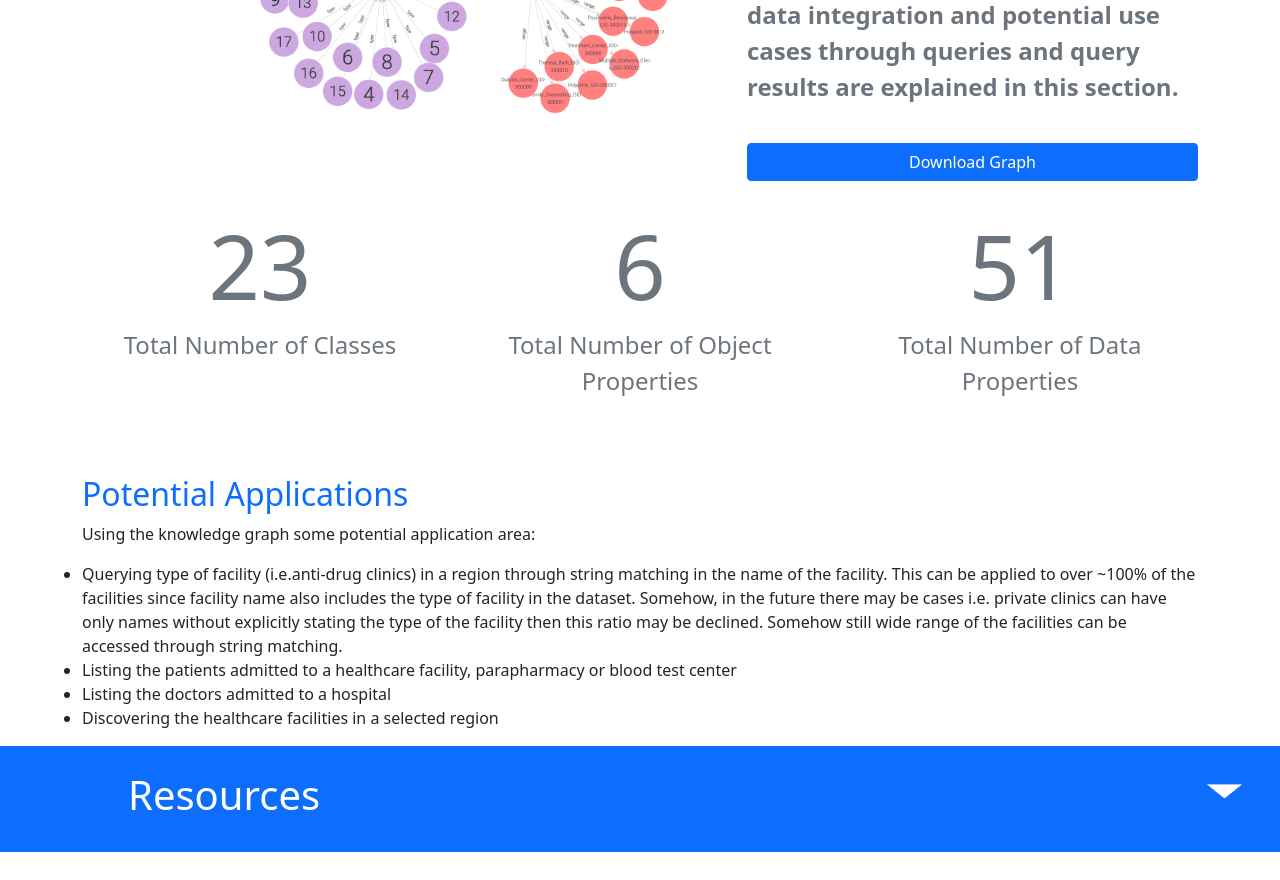
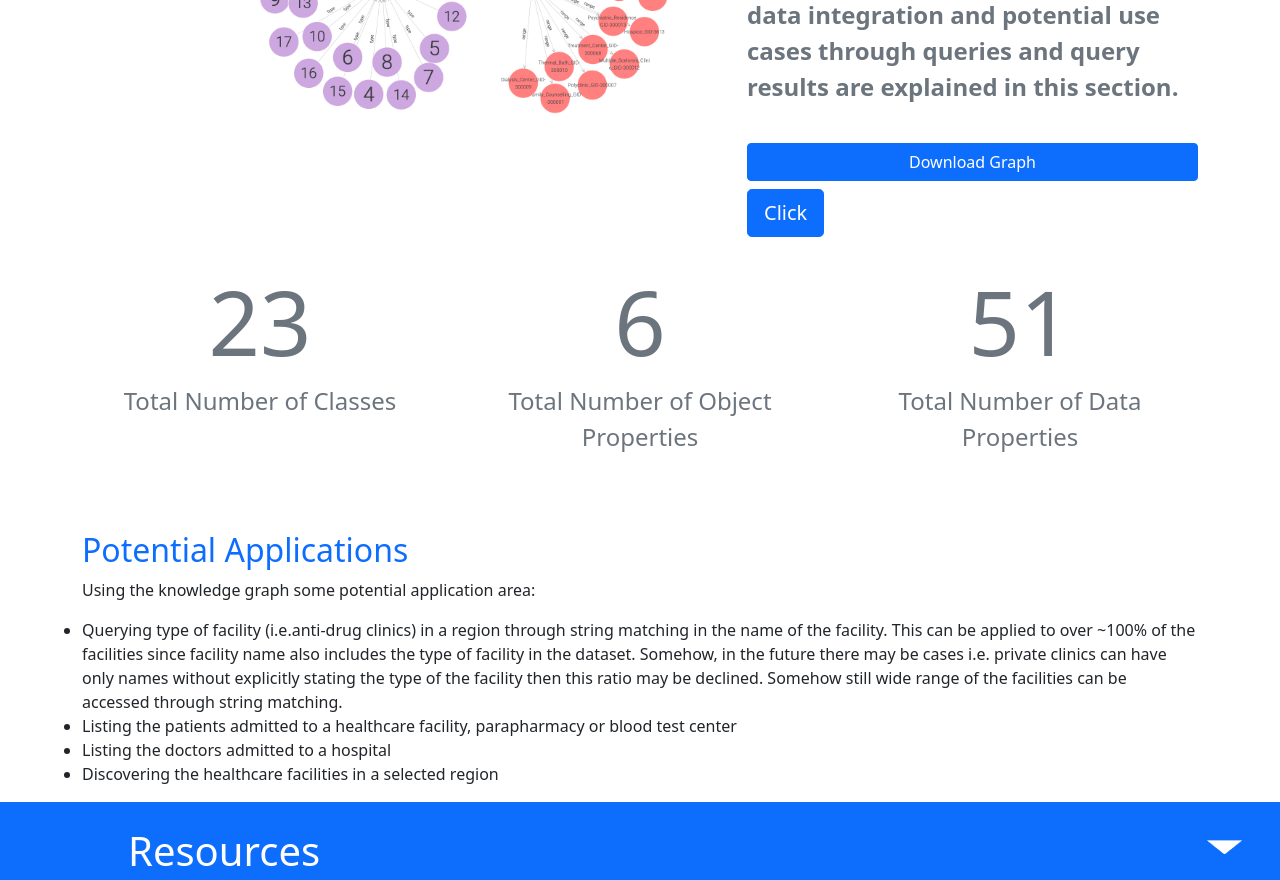
Before and after one commit to zehrakorkusuz/Trentino-Healthcare-Knowledge-Graph-Project, a plain HTML site: page index.html in a window 1280 px wide. Shown: the part 11120-12000 px from the top of the page. Drawn offline with nearby package versions, Linux system fonts and the light colour scheme.

Commit message:
Update index.html

```diff
--- a/index.html
+++ b/index.html
@@ -705,7 +705,11 @@ polyclinic for chemotherapy.</p>
         </div>
         <div class="col-5 align-items-center" style="margin-top: 10%;">
           <p class="fw-bolder" style="color:#6c757d; font-size: 24px;">Trentino Healthcare Knowledge Graph provides access to type of facilities in different regions and ability to search and filter by the parameters such as pediatric blood sample. Detailed steps in order to create the knowledge graph such as data integration and potential use cases through queries and query results are explained in this section. </p>
-          <div class="d-grid gap-2" style="padding-top: 5%"><a class="btn btn-primary" href="https://github.com/Morook97/Trentino_Healthcare_KGE_Project" role="button">Download Graph</a></div>
+          <div class="d-grid gap-2" style="padding-top: 5%"><a class="btn btn-primary" href="https://github.com/Morook97/Trentino_Healthcare_KGE_Project" role="button">Download Graph</a>
+                  <a href="https://www.google.com/">
+            <button class="btn btn-primary btn-lg">Click</button>
+        </a>
+          </div>
         </div>
       </div>
       <div class="row" style="margin-bottom:30px; margin-top: 30px;">
```
